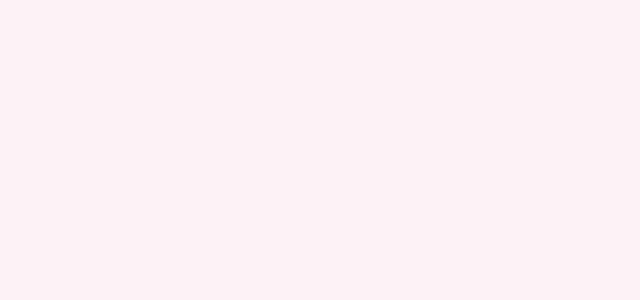
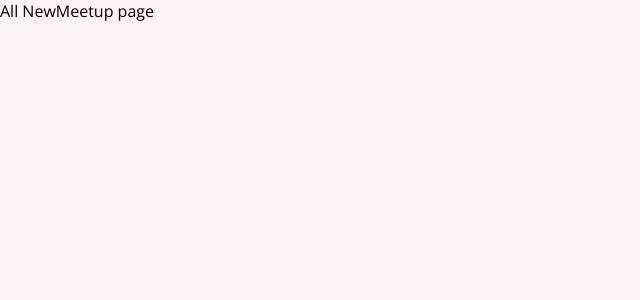
Before and after one commit to charlesaraujo/acdr, a React (Create React App) app: page /new-meetup in a window 1280 px wide. Shown: the top 300 px of the page, without its empty margins (0-640 px from the left). Built offline with nearby package versions, Linux system fonts and the light colour scheme.

Commit message:
👌 IMPROVE: add routes

```diff
--- a/package.json
+++ b/package.json
@@ -8,6 +8,7 @@
     "@testing-library/user-event": "^12.1.10",
     "react": "^17.0.2",
     "react-dom": "^17.0.2",
+    "react-router-dom": "^5.2.0",
     "react-scripts": "4.0.3",
     "web-vitals": "^1.0.1"
   },
--- a/src/App.js
+++ b/src/App.js
@@ -1,7 +1,22 @@
+import { Route, Switch } from "react-router-dom";
+import AllMeetupsPage from "./pages/AllMeetups";
+import NewMeetupPage from "./pages/NewMeetup";
+import FavoritesPage from "./pages/Favorites";
+
 function App() {
   return (
     <div>
-
+      <Switch>
+        <Route path="/" exact>
+          <AllMeetupsPage />
+        </Route>
+        <Route path="/new-meetup">
+          <NewMeetupPage />
+        </Route>
+        <Route path="/favorites">
+          <FavoritesPage />
+        </Route>
+      </Switch>
     </div>
   );
 }
--- a/src/index.js
+++ b/src/index.js
@@ -1,10 +1,13 @@
-import React from 'react';
-import ReactDOM from 'react-dom';
+import React from "react";
+import ReactDOM from "react-dom";
+import { BrowserRouter } from "react-router-dom";
 
-import './index.css';
-import App from './App';
+import "./index.css";
+import App from "./App";
 
 ReactDOM.render(
-  <App />,
-  document.getElementById('root')
+  <BrowserRouter>
+    <App />
+  </BrowserRouter>,
+  document.getElementById("root")
 );
--- /dev/null
+++ b/src/pages/AllMeetups.js
@@ -0,0 +1,5 @@
+function AllMeetupsPage() {
+    return <div>All Meetups page</div>
+}
+
+export default AllMeetupsPage;
--- /dev/null
+++ b/src/pages/Favorites.js
@@ -0,0 +1,5 @@
+function FavoritesPage() {
+    return <div>All Favorites page</div>
+}
+
+export default FavoritesPage;
--- /dev/null
+++ b/src/pages/NewMeetup.js
@@ -0,0 +1,5 @@
+function NewMeetupPage() {
+    return <div>All NewMeetup page</div>
+}
+
+export default NewMeetupPage;
```
Also changed, not shown: 1 other file (tests, documents, lock files or other folders).
